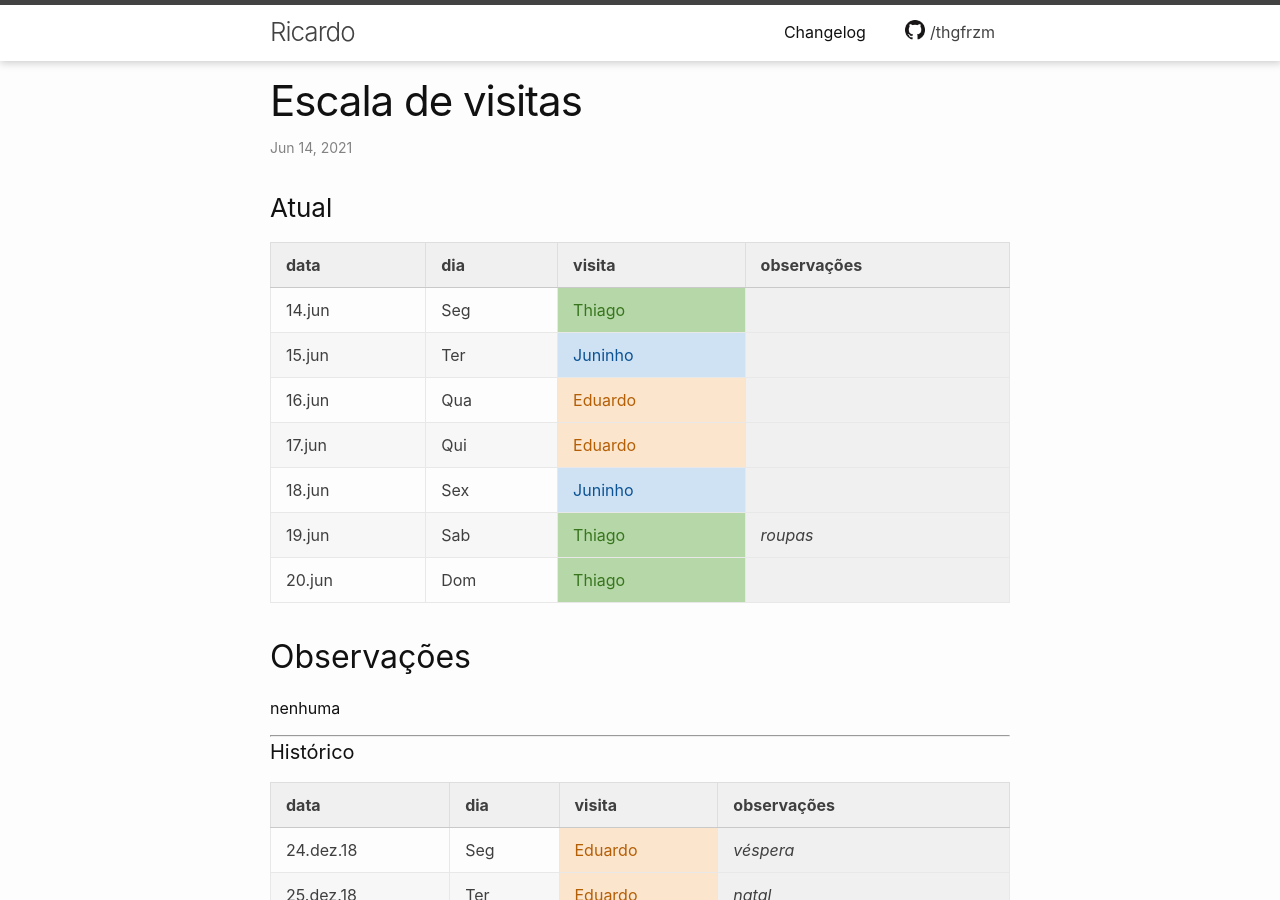
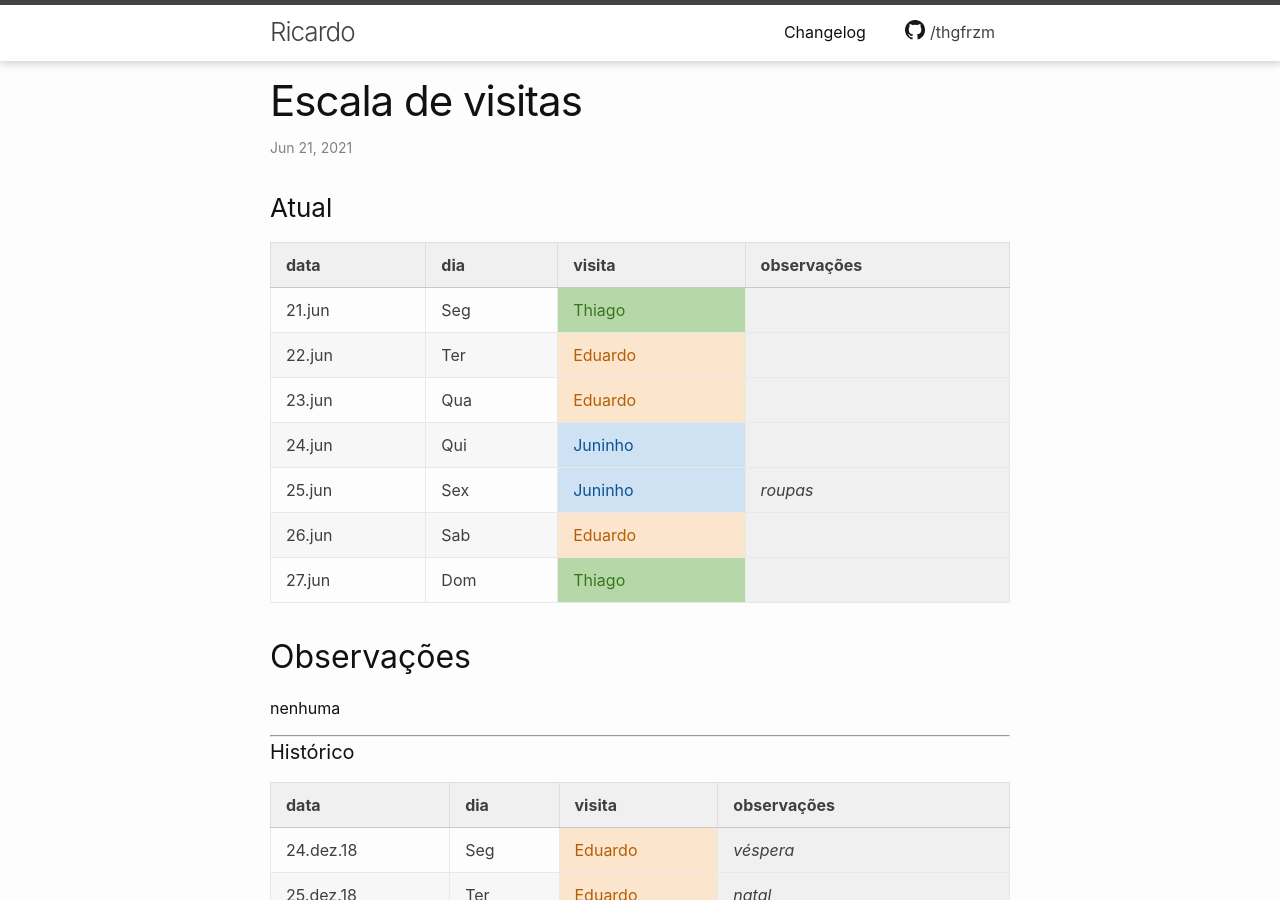
Before and after one commit to thgfrzm/ricardo, a Jekyll site: the page built from _posts/2018-12-23-escala-visitas.markdown, in a window 1280 px wide and 900 px high. Built offline with Jekyll 4.4.1, drawn with Linux system fonts in a browser that asks for light colours; some of the changed text lies outside the part shown.

Commit message:
Update 2018-12-23-escala-visitas.markdown

```diff
--- a/_posts/2018-12-23-escala-visitas.markdown
+++ b/_posts/2018-12-23-escala-visitas.markdown
@@ -1,7 +1,7 @@
 ---
 layout: post
 title:  "Escala de visitas"
-date:   2021-06-14 00:00:00 -0300
+date:   2021-06-20 21:00:00 -0300
 categories: agenda
 ---
 <!--
@@ -15,13 +15,13 @@
 
 | data   | dia | visita  | observações |
 | ------ | --- | ------- | ----------- |
-| 14.jun | Seg | Thiago  |             |
-| 15.jun | Ter | Juninho |             |
-| 16.jun | Qua | Eduardo |             |
-| 17.jun | Qui | Eduardo |             |
-| 18.jun | Sex | Juninho |             |
-| 19.jun | Sab | Thiago | _roupas_    |
-| 20.jun | Dom | Thiago  |             |
+| 21.jun | Seg | Thiago  |             |
+| 22.jun | Ter | Eduardo |             |
+| 23.jun | Qua | Eduardo |             |
+| 24.jun | Qui | Juninho |             |
+| 25.jun | Sex | Juninho | _roupas_    |
+| 26.jun | Sab | Eduardo |             |
+| 27.jun | Dom | Thiago  |             |
 
 ## Observações
 
@@ -936,3 +936,10 @@
 | 11.jun    | Sex | Juninho     |                     |
 | 12.jun    | Sab | Eduardo     | _roupas_            |
 | 13.jun    | Dom | Thiago      |                     |
+| 14.jun    | Seg | Thiago      |                     |
+| 15.jun    | Ter | Juninho     |                     |
+| 16.jun    | Qua | Eduardo     |                     |
+| 17.jun    | Qui | Eduardo     |                     |
+| 18.jun    | Sex | Juninho     |                     |
+| 19.jun    | Sab | Thiago      | _roupas_            |
+| 20.jun    | Dom | Thiago      |                     |
```
